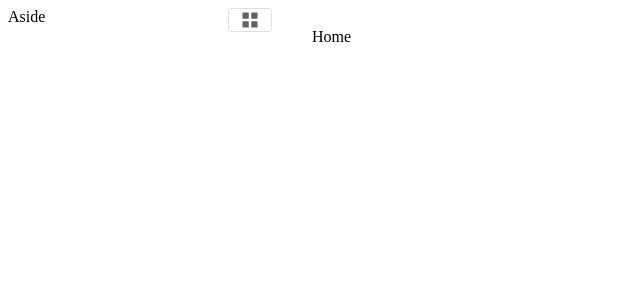
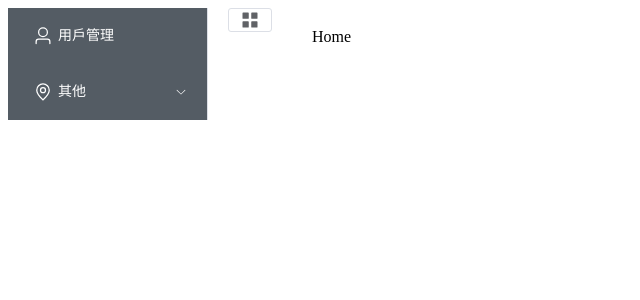
Before and after one commit to sz9751210/vue-element, a Vue app: page / in a window 1280 px wide. Shown: the top 300 px of the page, without its empty margins (0-640 px from the left). Built offline with nearby package versions, Linux system fonts and the light colour scheme.

Commit message:
建立 aside

```diff
--- /dev/null
+++ b/src/components/CommonAside.vue
@@ -0,0 +1,89 @@
+<template>
+  <el-aside width="200px">
+    <el-menu
+      class="el-menu-vertical-demo"
+      background-color="#545c64"
+      text-color="#fff"
+      :collapse="false"
+    >
+      <el-menu-item
+        :index="item.path"
+        v-for="item in noChildren()"
+        :key="item.path"
+      >
+        <component class="icons" :is="item.icon"></component>
+        <span>{{ item.label }}</span>
+      </el-menu-item>
+      <el-sub-menu
+        :index="item.path"
+        v-for="item in hasChildren()"
+        :key="item.path"
+      >
+        <template #title>
+          <component class="icons" :is="item.icon"></component>
+          <span>{{ item.label }}</span>
+        </template>
+        <el-menu-item-group>
+          <el-menu-item
+            :index="subItem.path"
+            v-for="(subItem, subIndex) in item.children"
+            :key="subIndex"
+          >
+            <component class="icons" :is="item.icon"></component>
+            <span>{{ subItem.label }}</span></el-menu-item
+          >
+        </el-menu-item-group>
+      </el-sub-menu>
+    </el-menu>
+  </el-aside>
+</template>
+
+<script setup>
+const list = [
+  {
+    path: "/user",
+    name: "user",
+    label: "用戶管理",
+    icon: "user",
+    url: "UserManage/UserManage",
+  },
+  {
+    label: "其他",
+    icon: "location",
+    path: "/other",
+    children: [
+      {
+        path: "/page1",
+        name: "page1",
+        label: "页面1",
+        icon: "setting",
+        url: "Other/PageOne",
+      },
+      {
+        path: "/page2",
+        name: "page2",
+        label: "页面2",
+        icon: "setting",
+        url: "Other/PageTwo",
+      },
+    ],
+  },
+];
+
+// 是否有二級菜單
+const noChildren = () => {
+  return list.filter((item) => !item.children);
+};
+
+const hasChildren = () => {
+  return list.filter((item) => item.children);
+};
+</script>
+
+<style lang="less" scoped>
+.icons {
+  width: 20px;
+  height: 20px;
+  padding: 5px;
+}
+</style>
--- a/src/views/Main.vue
+++ b/src/views/Main.vue
@@ -1,7 +1,7 @@
 <template>
   <div class="common-layout">
     <el-container>
-      <el-aside width="200px">Aside</el-aside>
+      <CommonAside />
       <el-container>
         <!-- <el-header>Header</el-header> -->
         <CommonHeader />
@@ -15,4 +15,5 @@
 
 <script setup>
 import CommonHeader from '../components/CommonHeader.vue';
+import CommonAside from '../components/CommonAside.vue';
 </script>
```
